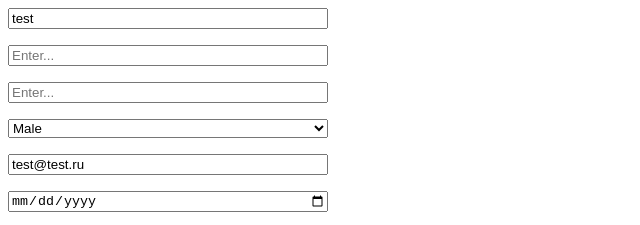
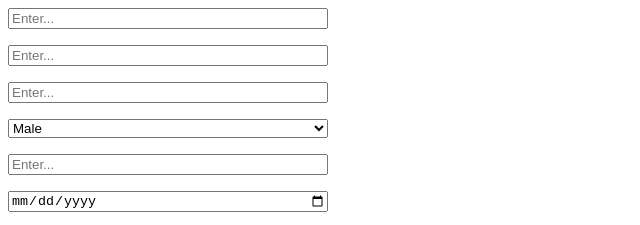
Before and after one commit to badj93/react-form-builder, a React (Vite) app: page / in a window 1280 px wide. Shown: the top 225 px of the page, without its empty margins (0-640 px from the left). Built offline with nearby package versions, Linux system fonts and the light colour scheme.

Commit message:
fix: test release

```diff
--- a/src/app/app.tsx
+++ b/src/app/app.tsx
@@ -19,8 +19,8 @@ export function App() {
       className="form"
       fields={FIELDS}
       state={{
-        name: 'test',
-        email: 'test@test.ru',
+        name: null,
+        email: null,
       }}
       validationRules={VALIDATION_RULES}
       submit={submit}
```
